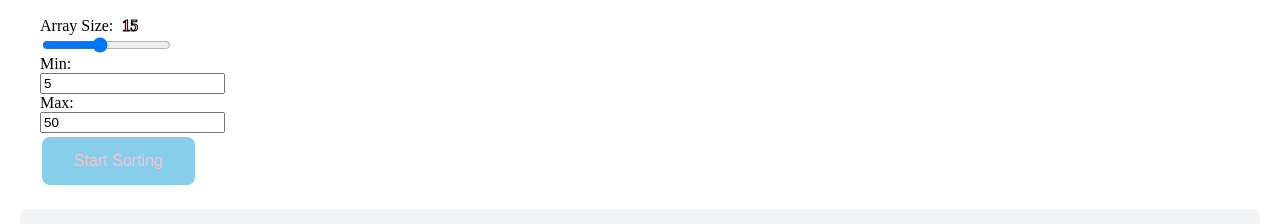
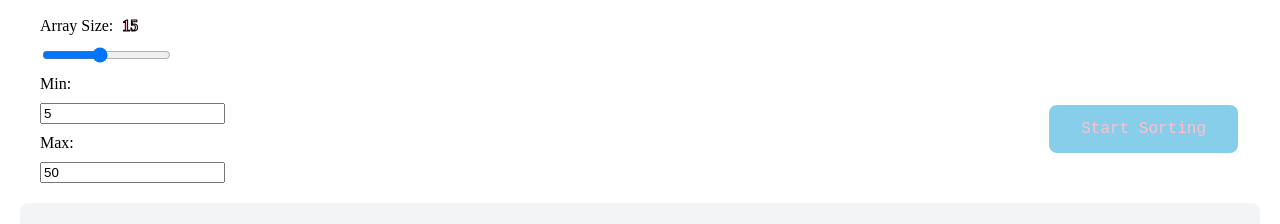
Before and after one commit to gaya7hr1/sorting-visualiser, a plain HTML site: page index.html in a window 1280 px wide. Shown: the part 98-322 px from the top of the page. Drawn offline with Linux system fonts and the light colour scheme.

Commit message:
minor ui

```diff
--- a/index.html
+++ b/index.html
@@ -14,6 +14,7 @@
 
     </div>
     <div class="menu-container">
+        <div class="controls">
             <label for="size-slider">Array Size: <span id="size-value">15</span></label>
 
             <input type="range" id="size-slider" min="3" max="30" value="15">
@@ -22,12 +23,14 @@
 
             <label>Max:</label>
             <input type="number" id="max-input" value="50">
+        </div>
         <button id="start-btn">Start Sorting</button>
 
     </div>
     <div id="graph-container">
 
 
+
     </div>
 
 </body>
--- a/style.css
+++ b/style.css
@@ -23,17 +23,24 @@ h1{
 }
 .menu-container {
   display: flex;
+  flex-direction: row;
+  align-items: flex-end;
+  justify-content:space-between;
+  padding: 20px;
+}
+.controls {
+  display: flex;
   flex-direction: column;
   align-items: flex-start;
-  justify-content:center;
-  padding: 20px;
+  gap: 10px;
 }
 #start-btn{
-    display: inline-block;
+
   font-size: 16px;
-  margin: 4px 2px;
+  margin: 30px 2px;
   cursor: pointer;
   border-radius: 8px;
+  font-family :"Courier New", monospace;
   padding: 15px 32px;
   border: none;
   color:pink;
```
Lines whose indentation alone changed are shown as unchanged.
